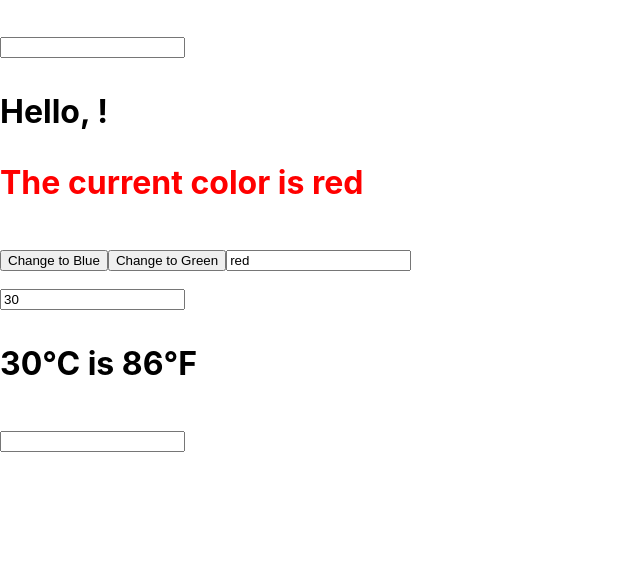
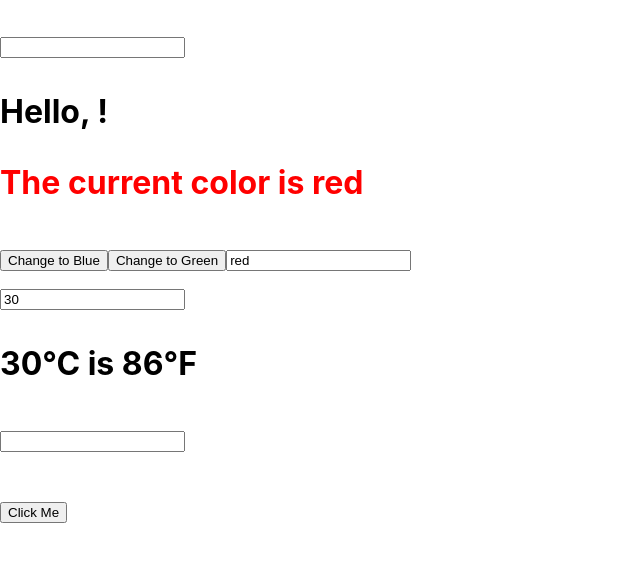
Before and after one commit to salinpaul94/60_DAY_PLAN_FOR_CROSS_PALTFORM_DEVELOPMENT, a React (Create React App) app in the folder test-roject/: page / in a window 1280 px wide. Shown: the top 562 px of the page, without its empty margins (0-640 px from the left). Built offline with nearby package versions, Linux system fonts and the light colour scheme.

Commit message:
event button

```diff
--- a/test-roject/src/App.js
+++ b/test-roject/src/App.js
@@ -1,4 +1,5 @@
 import './App.css';
+import Button from './components/ButtonEventHandling';
 import ColorChangeUseState from './components/ColorChangeUseStage';
 import NameFormUseState from './components/NameFormUseState';
 import TaskListUseState from './components/TaskListUseState';
@@ -10,6 +11,7 @@
     <ColorChangeUseState/>
     <TemperatureConverterUseState/>
     <TaskListUseState/>
+    <Button/>
   </h1>
 )
 
--- /dev/null
+++ b/test-roject/src/components/ButtonEventHandling.js
@@ -0,0 +1,11 @@
+import React from "react";
+
+function Button() {
+  const handleClick = () => {
+    alert('Button clicked!');
+  };
+
+  return <button onClick={handleClick}>Click Me</button>
+}
+
+export default Button;
```
